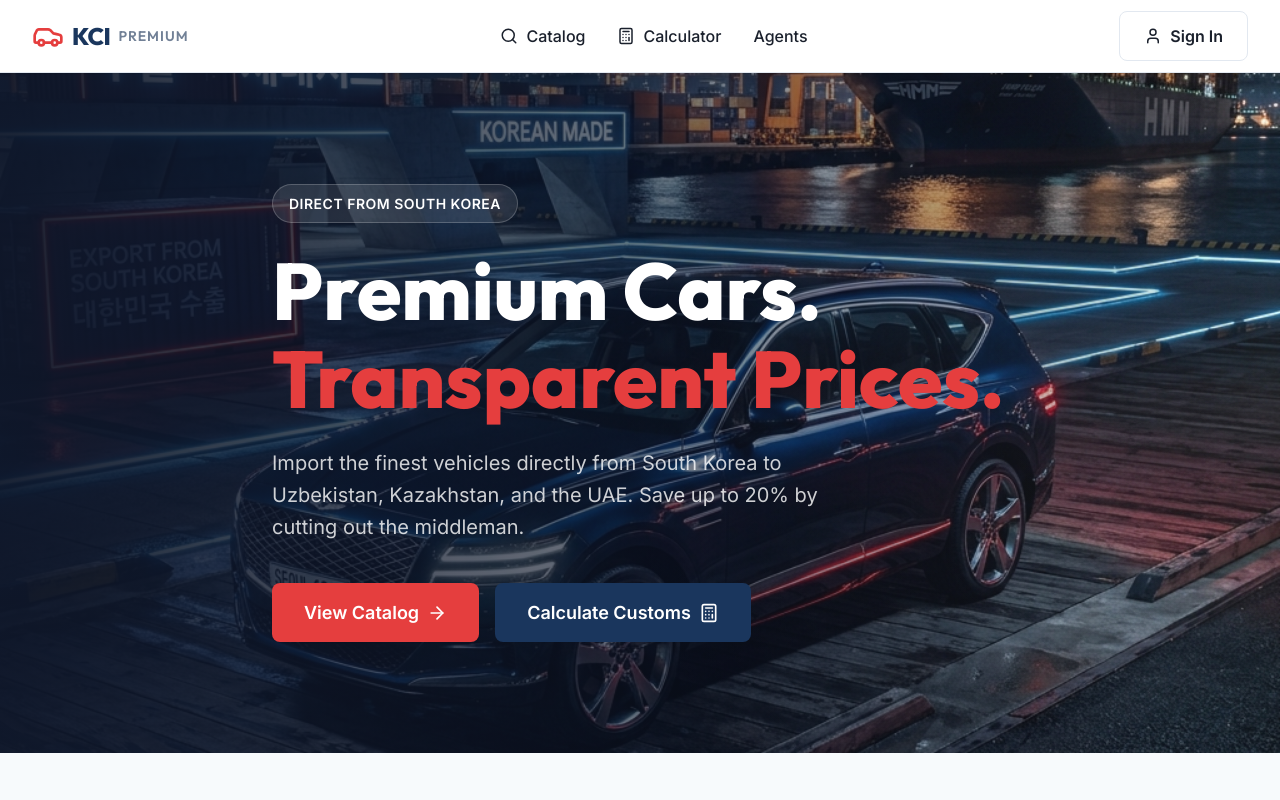
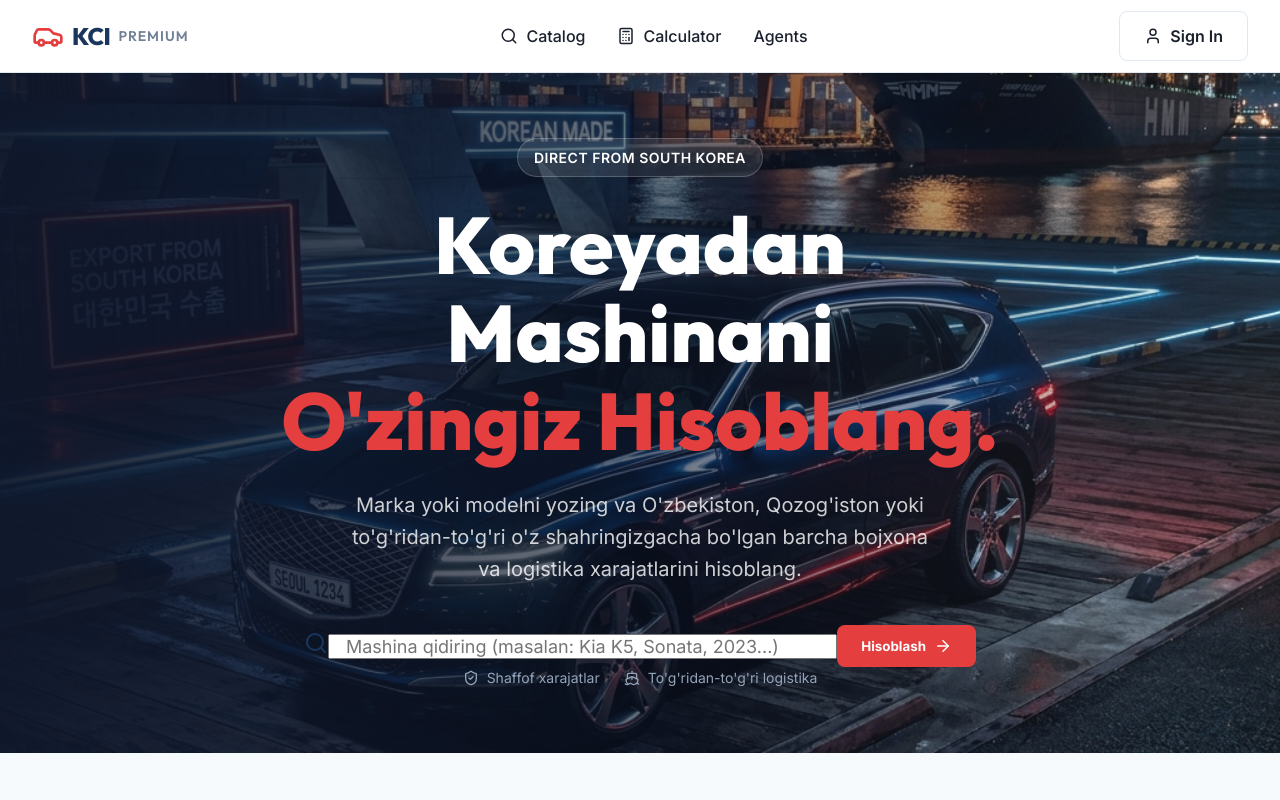
Before and after one commit to gayratjon-02/korea-export-car, a Next.js app in the folder apps/web/: page / in a window 1280 px wide. Shown: the top 800 px of the page. Built offline with nearby package versions, Linux system fonts and the light colour scheme.

Commit message:
feat: landing page car search with auto-suggest and calculator redirect

```diff
--- a/apps/web/src/app/page.tsx
+++ b/apps/web/src/app/page.tsx
@@ -1,6 +1,7 @@
+import HeroSearch from '@/components/home/HeroSearch';
 import Image from 'next/image';
 import Link from 'next/link';
-import { ArrowRight, ShieldCheck, Ship, Clock, Calculator } from 'lucide-react';
+import { ShieldCheck, Ship, Calculator } from 'lucide-react';
 import './home.css';
 
 export default function Home() {
@@ -9,22 +10,21 @@ export default function Home() {
       {/* Hero Section */}
       <section className="hero">
         <div className="hero-overlay"></div>
-        <div className="container hero-content animate-fade-in">
-          <div className="hero-badge">Direct from South Korea</div>
-          <h1 className="hero-title">
-            Premium Cars.<br />
-            <span className="text-accent">Transparent Prices.</span>
+        <div className="container hero-content animate-fade-in text-center">
+          <div className="hero-badge mx-auto mb-6">Direct from South Korea</div>
+          <h1 className="hero-title mx-auto text-5xl md:text-7xl font-extrabold font-outfit mb-6">
+            Koreyadan Mashinani<br />
+            <span className="text-accent">O'zingiz Hisoblang.</span>
           </h1>
-          <p className="hero-subtitle">
-            Import the finest vehicles directly from South Korea to Uzbekistan, Kazakhstan, and the UAE. Save up to 20% by cutting out the middleman.
+          <p className="hero-subtitle mx-auto text-lg text-gray-300 max-w-2xl mb-8">
+            Marka yoki modelni yozing va O'zbekiston, Qozog'iston yoki to'g'ridan-to'g'ri o'z shahringizgacha bo'lgan barcha bojxona va logistika xarajatlarini hisoblang.
           </p>
-          <div className="hero-actions">
-            <Link href="/catalog" className="btn btn-primary btn-lg">
-              View Catalog <ArrowRight size={20} />
-            </Link>
-            <Link href="/calculator" className="btn btn-secondary btn-lg">
-              Calculate Customs <Calculator size={20} />
-            </Link>
+
+          <HeroSearch />
+
+          <div className="flex items-center justify-center gap-6 mt-8 text-sm text-gray-400">
+            <span className="flex items-center gap-2"><ShieldCheck size={16} className="text-primary-light"/> Shaffof xarajatlar</span>
+            <span className="flex items-center gap-2"><Ship size={16} className="text-primary-light"/> To'g'ridan-to'g'ri logistika</span>
           </div>
         </div>
       </section>
--- /dev/null
+++ b/apps/web/src/components/home/HeroSearch.tsx
@@ -0,0 +1,96 @@
+'use client';
+
+import { useState } from 'react';
+import { useRouter } from 'next/navigation';
+import { Search, ArrowRight, Car } from 'lucide-react';
+import { formatCurrency } from '@kci/utils';
+
+export default function HeroSearch() {
+  const router = useRouter();
+  const [query, setQuery] = useState('');
+  const [results, setResults] = useState<any[]>([]);
+  const [loading, setLoading] = useState(false);
+
+  const handleSearch = async (val: string) => {
+    setQuery(val);
+    if (val.length < 2) {
+      setResults([]);
+      return;
+    }
+
+    setLoading(true);
+    try {
+      const { getCars } = await import('@/lib/api/cars');
+      const res = await getCars({ q: val, limit: 4 });
+      setResults(res.items);
+    } catch (err) {
+      console.error(err);
+    } finally {
+      setLoading(false);
+    }
+  };
+
+  const selectCar = (carId: string) => {
+    router.push(`/calculator?carId=${carId}`);
+  };
+
+  return (
+    <div className="hero-search-wrapper w-full max-w-2xl mx-auto mt-8 relative z-20">
+      <div className="relative flex items-center bg-white rounded-full p-2 shadow-2xl border border-gray-100">
+        <div className="pl-4 text-primary">
+          <Search size={24} />
+        </div>
+        <input
+          type="text"
+          value={query}
+          onChange={(e) => handleSearch(e.target.value)}
+          placeholder="Mashina qidiring (masalan: Kia K5, Sonata, 2023...)"
+          className="w-full bg-transparent border-none text-gray-800 focus:outline-none px-4 py-3 text-lg font-medium placeholder:text-gray-400 placeholder:font-normal"
+        />
+        <button
+          className="btn btn-primary rounded-full px-6 py-3 font-bold text-white shrink-0 hover:scale-105 transition-transform"
+          onClick={() => {
+            if (results.length > 0) selectCar(results[0].id);
+          }}
+        >
+          Hisoblash <ArrowRight size={18} className="ml-1" />
+        </button>
+      </div>
+
+      {/* Auto-suggest Results Dropdown */}
+      {(results.length > 0 || loading) && query.length >= 2 && (
+        <div className="absolute top-full left-0 right-0 mt-3 bg-white rounded-2xl shadow-2xl border border-gray-100 overflow-hidden text-left z-30">
+          {loading && results.length === 0 ? (
+            <div className="p-4 text-center text-gray-500 font-medium">Qidirilmoqda...</div>
+          ) : (
+            <div className="flex flex-col">
+              {results.map((car) => (
+                <button
+                  key={car.id}
+                  className="flex items-center gap-4 p-4 hover:bg-gray-50 border-b border-gray-50 transition-colors last:border-0 w-full text-left"
+                  onClick={() => selectCar(car.id)}
+                >
+                  <div className="w-16 h-12 rounded overflow-hidden bg-gray-100 shrink-0">
+                    {car.media && car.media[0] ? (
+                      <img src={car.media[0].url} alt={car.model} className="w-full h-full object-cover" />
+                    ) : (
+                      <div className="w-full h-full flex items-center justify-center text-gray-400"><Car size={20} /></div>
+                    )}
+                  </div>
+                  <div className="flex-grow">
+                    <div className="font-bold text-gray-800 text-lg">{car.year} {car.brand} {car.model}</div>
+                    <div className="text-gray-500 text-sm">{car.engineCc} cc • {car.fuelType}</div>
+                  </div>
+                  <div className="text-right">
+                    <div className="font-extrabold text-primary">{formatCurrency(car.priceUsd, 'USD')}</div>
+                    <div className="text-xs text-accent font-semibold flex items-center justify-end gap-1">Tanlash <ArrowRight size={12}/></div>
+                  </div>
+                </button>
+              ))}
+            </div>
+          )}
+        </div>
+      )}
+    </div>
+  );
+}
```
Also changed, not shown: apps/web/src/app/calculator/page.tsx (+11 -1 lines).
